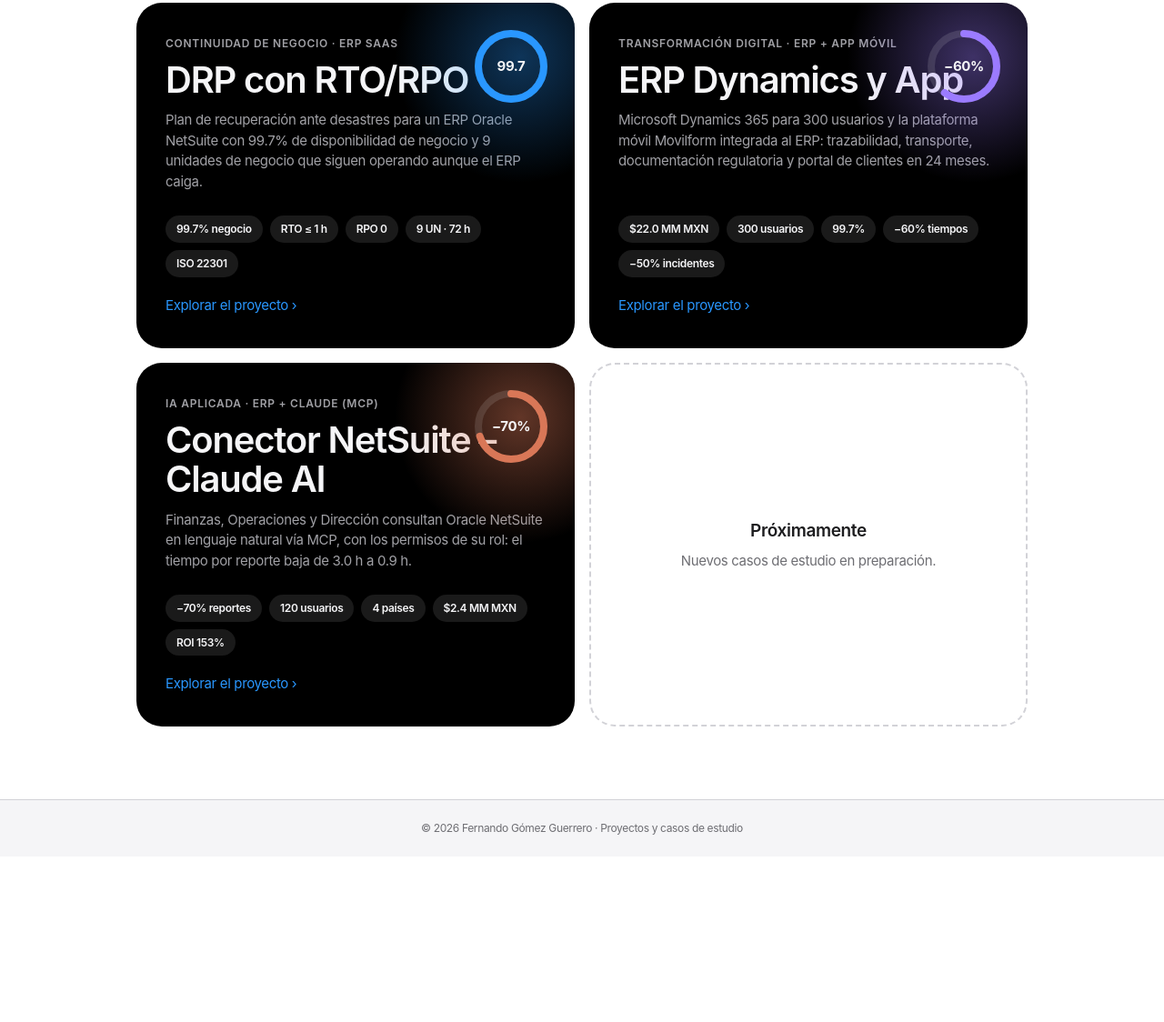
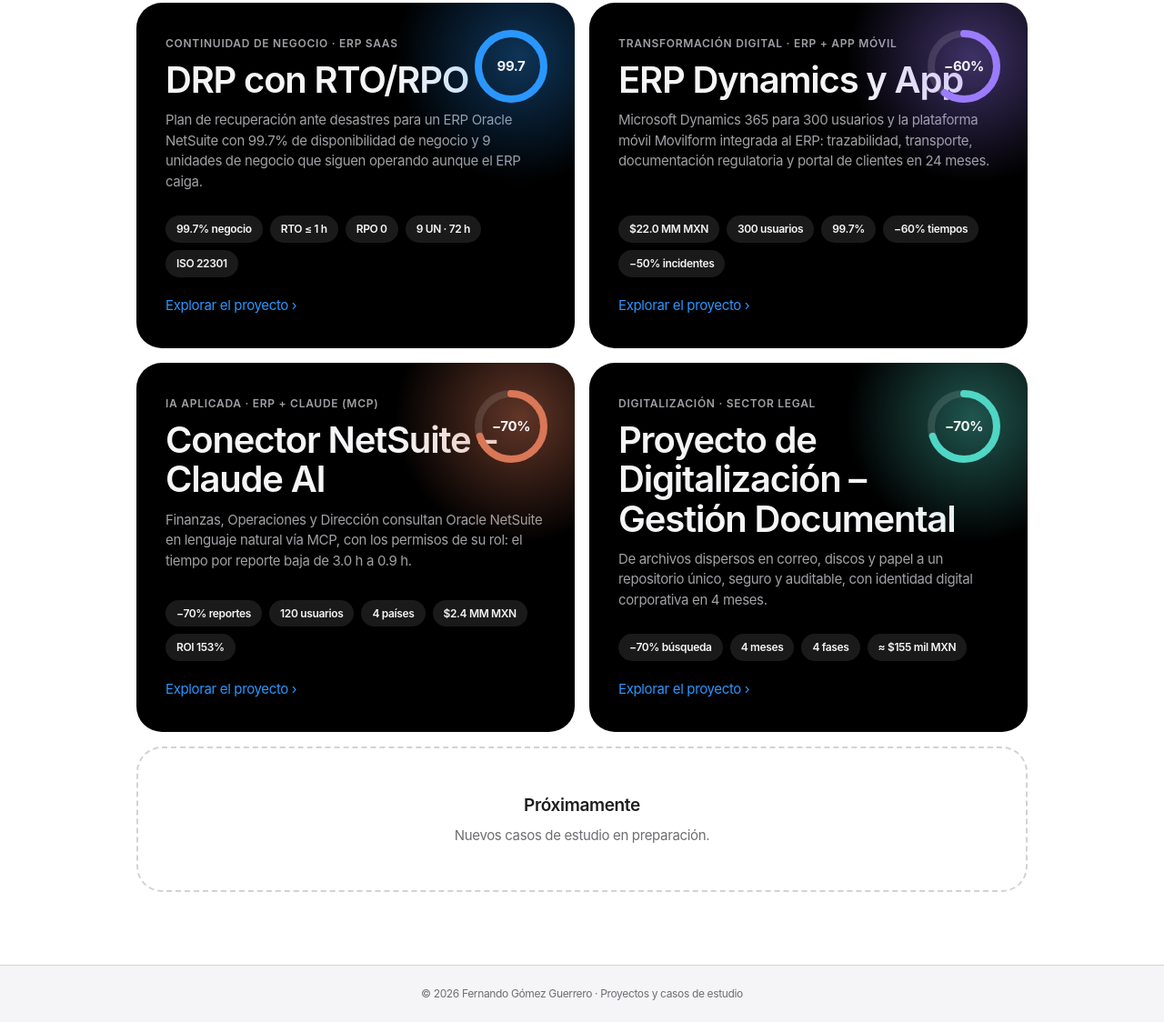
Before and after one commit to fherg15/fherg15.github.io, a plain HTML site: page proyectos/index.html in a window 1280 px wide. Shown: the part 446-1570 px from the top of the page at 91% size. Before the commit the page ends 1388 px from the top, so only its background shows below. Drawn offline with Linux system fonts and the light colour scheme.

Commit message:
Add document management project

```diff
--- a/proyectos/index.html
+++ b/proyectos/index.html
@@ -49,7 +49,7 @@ h1{font-size:clamp(2.5rem,6.4vw,4.6rem);font-weight:600;line-height:1.05;letter-
 .pj .glow{position:absolute;right:-90px;top:-90px;width:300px;height:300px;border-radius:50%;background:radial-gradient(circle,rgba(41,151,255,.35),transparent 65%);animation:pulse 5s ease-in-out infinite}
 .pj .ring{position:absolute;right:28px;top:28px;width:84px;height:84px}
 @keyframes pulse{50%{transform:scale(1.15);opacity:.7}}
-.soon{border:2px dashed var(--ln);border-radius:28px;min-height:380px;display:flex;flex-direction:column;align-items:center;justify-content:center;color:var(--mut);text-align:center;padding:32px}
+.soon{border:2px dashed var(--ln);border-radius:28px;grid-column:1/-1;min-height:160px;display:flex;flex-direction:column;align-items:center;justify-content:center;color:var(--mut);text-align:center;padding:32px}
 .soon b{font-size:19px;color:var(--ink);font-weight:600}
 footer{background:var(--tile);color:var(--mut);font-size:12px;padding:22px;text-align:center;border-top:1px solid var(--ln)}
 .gnav .brand,.gnav .back{white-space:nowrap}
@@ -97,6 +97,15 @@ footer{background:var(--tile);color:var(--mut);font-size:12px;padding:22px;text-
       <div class="kp"><span>−70% reportes</span><span>120 usuarios</span><span>4 países</span><span>$2.4 MM MXN</span><span>ROI 153%</span></div>
       <div class="go">Explorar el proyecto ›</div>
     </a>
+    <a class="pj" href="/proyectos/gestion-documental/" onclick="gtag('event','project_open',{project:'gestion-documental'})">
+      <div class="glow" style="background:radial-gradient(circle,rgba(79,214,196,.4),transparent 65%)"></div>
+      <svg class="ring" viewBox="0 0 84 84" aria-hidden="true"><circle cx="42" cy="42" r="36" fill="none" stroke="rgba(255,255,255,.12)" stroke-width="8"/><circle cx="42" cy="42" r="36" fill="none" stroke="#4fd6c4" stroke-width="8" stroke-linecap="round" stroke-dasharray="226.2" stroke-dashoffset="67.9" transform="rotate(-90 42 42)"/><text x="42" y="47" text-anchor="middle" fill="#f5f5f7" font-size="15" font-weight="700" font-family="inherit">−70%</text></svg>
+      <div class="tag">Digitalización · Sector legal</div>
+      <h2>Proyecto de Digitalización – Gestión Documental</h2>
+      <p>De archivos dispersos en correo, discos y papel a un repositorio único, seguro y auditable, con identidad digital corporativa en 4 meses.</p>
+      <div class="kp"><span>−70% búsqueda</span><span>4 meses</span><span>4 fases</span><span>≈ $155 mil MXN</span></div>
+      <div class="go">Explorar el proyecto ›</div>
+    </a>
     <div class="soon"><b>Próximamente</b><p style="margin-top:8px;font-size:15px">Nuevos casos de estudio en preparación.</p></div>
   </div>
 </main>
```
